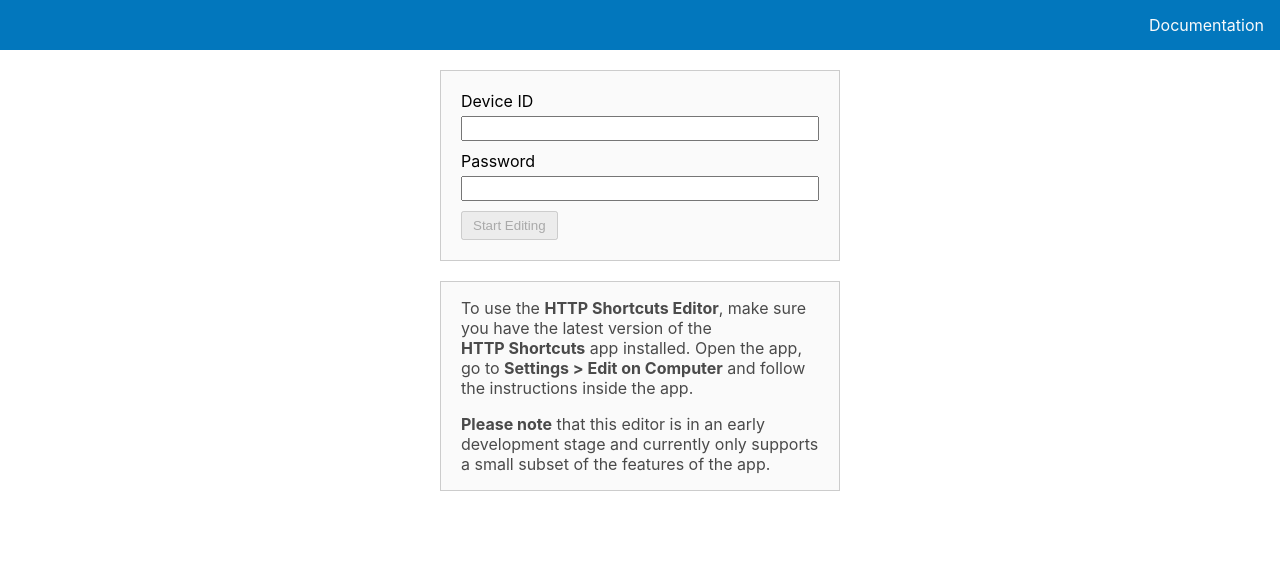
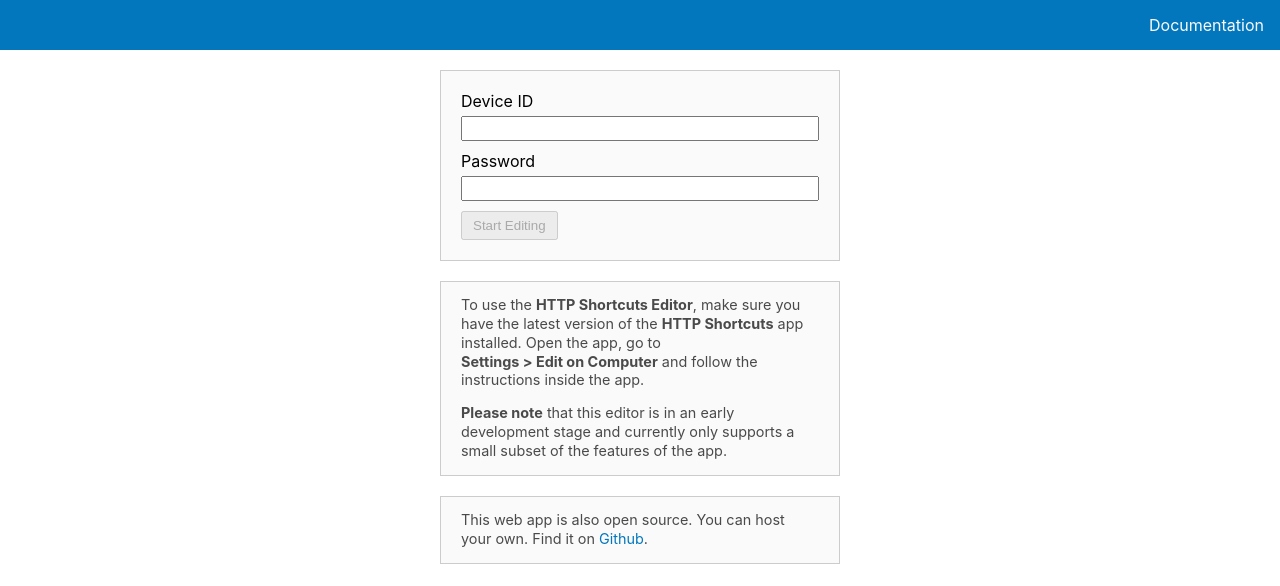
Before and after one commit to Waboodoo/HTTP-Shortcuts-Editor, a Vue app: page /#/ in a window 1280 px wide. Shown: the top 586 px of the page. Built offline with nearby package versions, Linux system fonts and the light colour scheme.

Commit message:
Some styling tweaks

```diff
--- a/public/main.css
+++ b/public/main.css
@@ -9,3 +9,11 @@
 html {
     overflow-y: scroll;
 }
+a {
+    text-decoration: none;
+    color: #0277bd;
+}
+a:hover {
+    text-decoration: none;
+    color: #0277bd;
+}
--- a/src/components/basic/Notice.vue
+++ b/src/components/basic/Notice.vue
@@ -15,4 +15,6 @@
     color: #4a4a4a
     border: 1px solid #CCCCCC
     padding: 0 20px
+    font-size: 0.9em
+    line-height: 1.3em
 </style>
--- a/src/components/categories/Category.vue
+++ b/src/components/categories/Category.vue
@@ -119,6 +119,7 @@
             cursor: move
             margin: 10px
             opacity: 0.25
+            transition: opacity ease-in-out 300ms
 
         &:hover &__drag-handle
             opacity: 1
@@ -137,6 +138,7 @@
             height: 24px
             margin: 10px
             opacity: 0.25
+            transition: opacity ease-in-out 300ms
 
         &:hover &__chevron
             opacity: 1
--- a/src/components/form/FormSection.vue
+++ b/src/components/form/FormSection.vue
@@ -32,8 +32,4 @@
 
         &:empty
             display: none
-
-        a
-            text-decoration: none
-            color: #0277bd
 </style>
--- a/src/components/shortcuts/Shortcut.vue
+++ b/src/components/shortcuts/Shortcut.vue
@@ -415,6 +415,7 @@
             cursor: move
             margin: 10px
             opacity: 0.25
+            transition: opacity ease-in-out 300ms
 
         &:hover &__drag-handle
             opacity: 1
@@ -433,6 +434,7 @@
             height: 18px
             margin: 10px
             opacity: 0.25
+            transition: opacity ease-in-out 300ms
 
         &:hover &__chevron
             opacity: 1
--- a/src/views/HomePage.vue
+++ b/src/views/HomePage.vue
@@ -20,6 +20,13 @@
                 <p>
                     <b>Please note</b> that this editor is in an early development stage and
                     currently only supports a small subset of the features of the app.
+                </p>
+            </notice>
+
+            <notice class="notice">
+                <p>
+                    This web app is also open source. You can host your own.
+                    Find it on <a href="https://github.com/Waboodoo/HTTP-Shortcuts-Editor" target="_blank" rel="noreferrer noopener">Github</a>.
                 </p>
             </notice>
         </template>
--- a/src/views/Page.vue
+++ b/src/views/Page.vue
@@ -40,7 +40,6 @@
             margin-left: auto
             padding: 5px 16px
             color: #fafafa
-            text-decoration: none
 
     &__main
         margin-top: 50px
```
